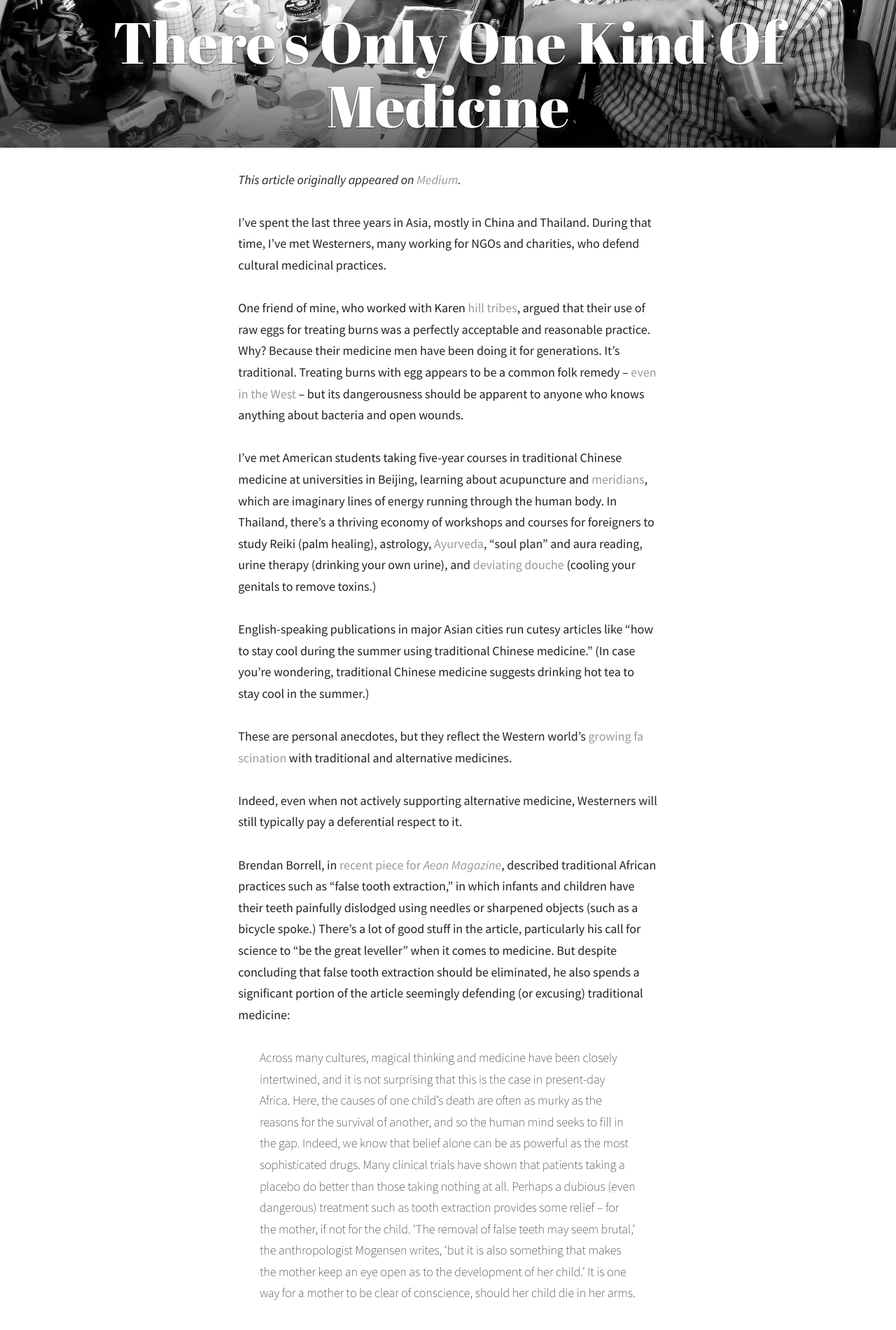
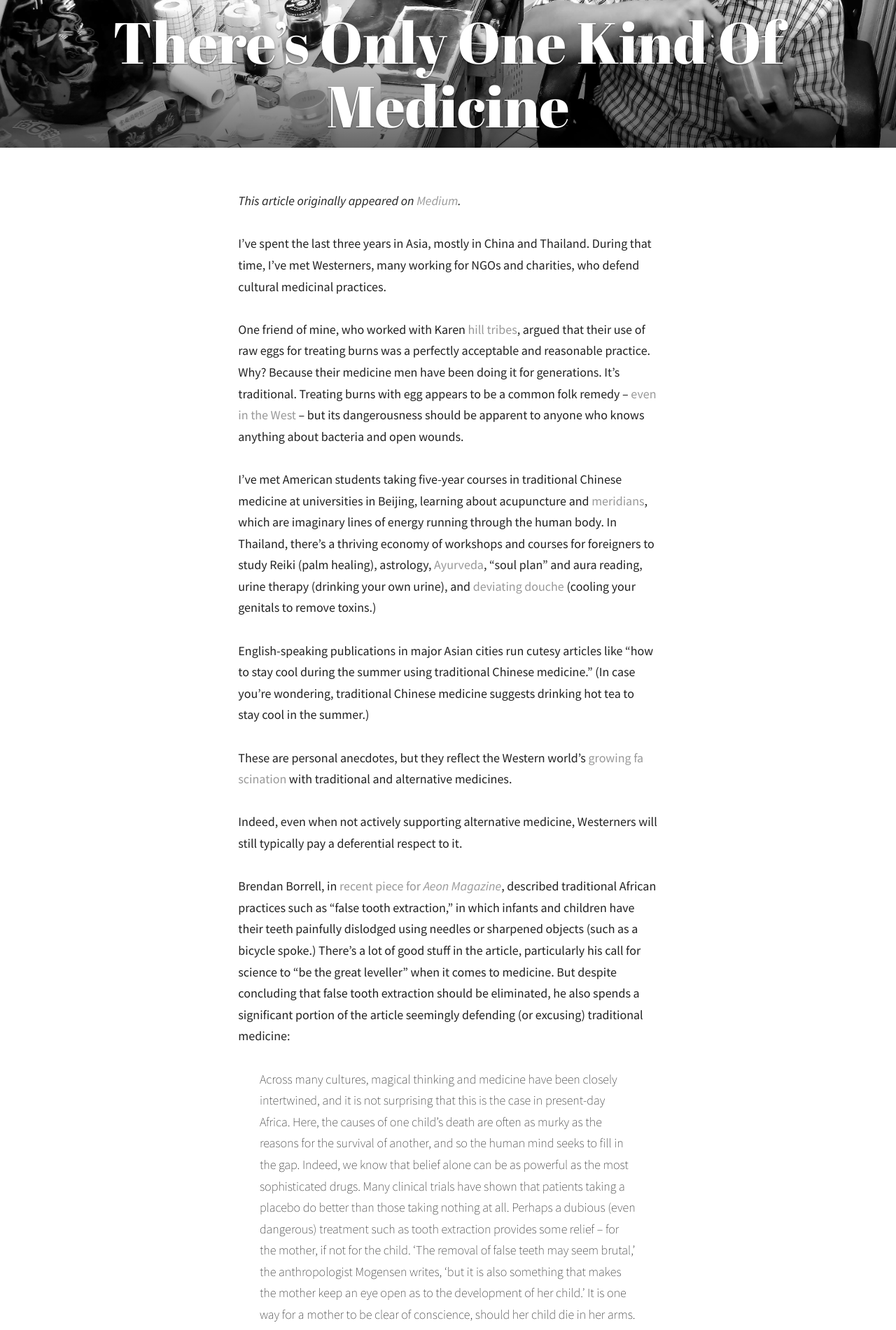
Before and after one commit to moyer/moyer.github.com, a Jekyll site: the page built from _posts/2013-08-13-theres-only-one-kind-of-medicine.md, in a window 1280 px wide. Shown: the part 301-2201 px from the top of the page at 70% size. Built offline with Jekyll 4.4.1, drawn with Linux system fonts in a browser that asks for light colours; Markdown is read by kramdown in place of the engine named in the settings.

Commit message:
adds conditional spacing for posts with cover

```diff
--- a/css/style.css
+++ b/css/style.css
@@ -73,8 +73,8 @@ ul,ol{padding-left:1rem}
 .container-center{display:table;width:100%;height:100%}
 .container-center__content{display:table-cell;text-align:center;vertical-align:middle;position:relative}
 .title{color:#fff;background-color:#111}
-.cover{position:relative;height:0;width:100%;padding-bottom:40%;margin-bottom:-1.7rem;overflow:hidden}
-@media only screen and (min-width:1280px){.cover{padding-bottom:512px}}.cover__img{position:absolute;z-index:0}
+.cover{position:relative;height:0;width:100%;padding-bottom:40%;overflow:hidden;margin-bottom:-1.7rem}
+@media only screen and (min-width:630px){.cover{margin-bottom:0}}@media only screen and (min-width:1280px){.cover{padding-bottom:512px}}.cover__img{position:absolute;z-index:0}
 .cover__title{display:none;position:absolute;bottom:0;margin:0;width:100%;color:#fff;text-align:center;padding:0 10%;padding-bottom:.85rem;text-shadow:0 1px 2px rgba(0,0,0,0.5);background-image:-webkit-gradient(linear, left top, left bottom, from(transparent), to(rgba(0,0,0,0.6)));background-image:-webkit-linear-gradient(top, transparent, rgba(0,0,0,0.6));background-image:-moz-linear-gradient(top, transparent, rgba(0,0,0,0.6));background-image:-o-linear-gradient(top, transparent, rgba(0,0,0,0.6));background-image:linear-gradient(to bottom, transparent, rgba(0,0,0,0.6));}
 @media only screen and (min-width:630px){.cover__title{display:block}}.footer{background-color:#111;color:#666;padding:1.7rem 0}
 .footer a{border:none}
```
Also changed, not shown: css/_style.less (+8 -1 lines).
